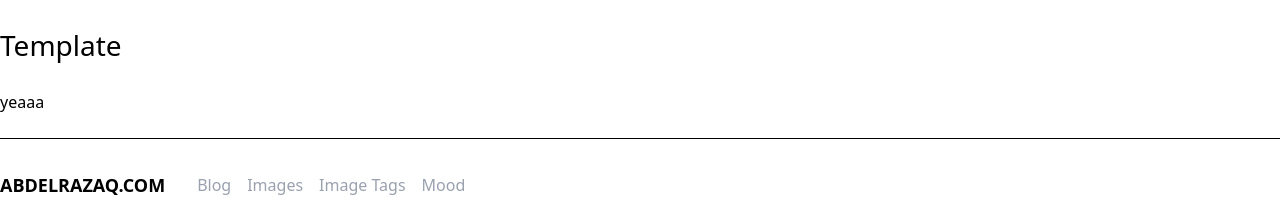
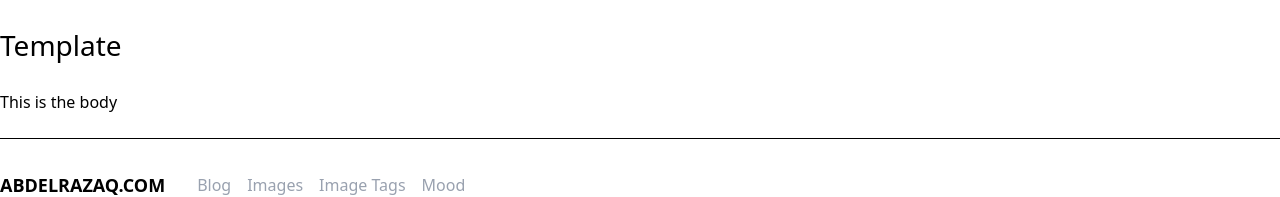
Before and after one commit to adull/skywatersand, a React (Vite) app: page / in a window 1280 px wide. Shown: the top 197 px of the page. Built offline with nearby package versions, Linux system fonts and the light colour scheme.

Commit message:
Renamed Body to be Body instead of Pics

```diff
--- a/src/components/Body.jsx
+++ b/src/components/Body.jsx
@@ -1,8 +1,8 @@
-const Pics = () => (
+const Body = () => (
 	<div className="container mx-auto pb-6">
-        yeaaa
+        This is the body
     </div>
 
 );
 
-export default Pics;
+export default Body;
```
